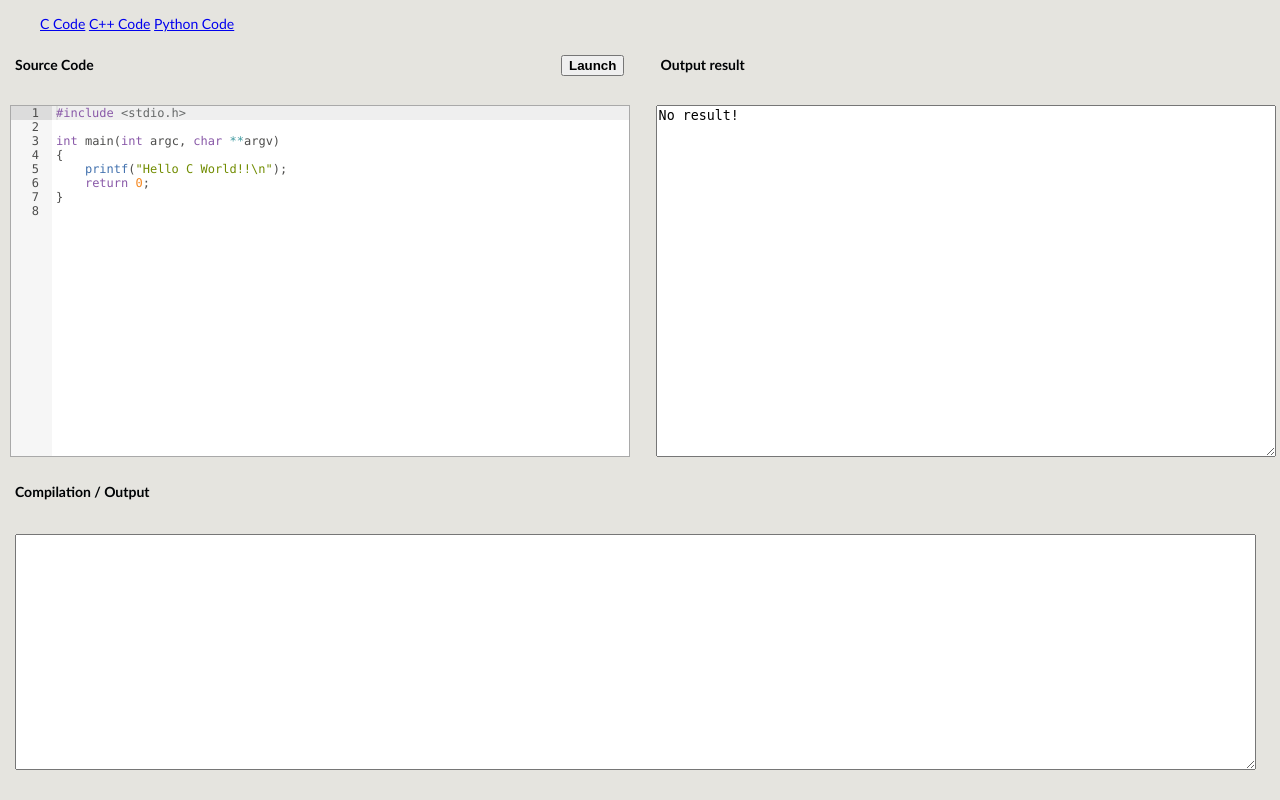
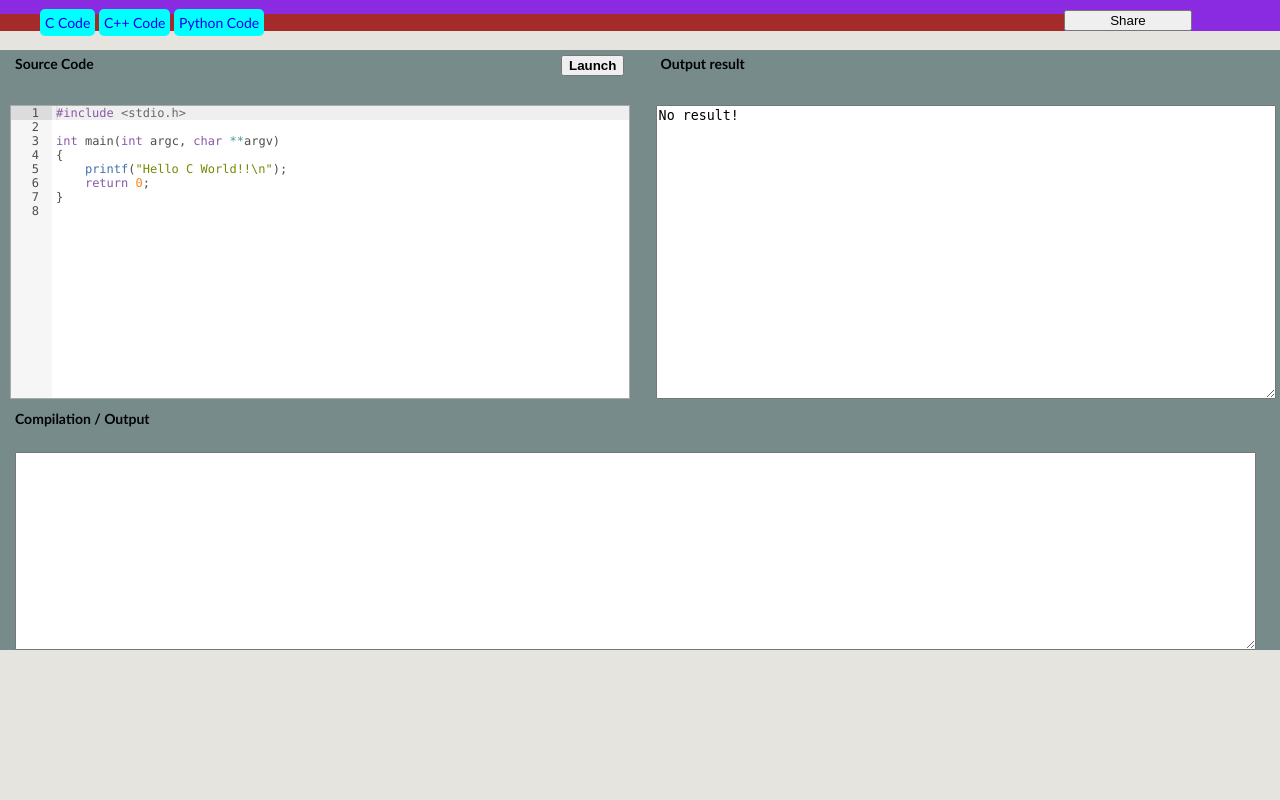
Before and after one commit to GordonChen19/CodeLab-Source-Code, a Flask app: page /session/5/C in a window 1280 px wide. Run offline with Flask 3, Linux system fonts and the light colour scheme; a user stored in the database is signed in.

Commit message:
layering share page

```diff
--- a/Website/static/css/editor.css
+++ b/Website/static/css/editor.css
@@ -3,23 +3,53 @@ body {
     color: #000305;
     font-size: 87.5%; /* Base font size: 14px */
     font-family: 'Trebuchet MS', Trebuchet, 'Lucida Sans Unicode', 'Lucida Grande', 'Lucida Sans', Arial, sans-serif;
-    line-height: 1.429;
     margin: 0;
     padding: 0;
-    text-align: left;
+}
+
+#links{
+    background-color: blueviolet;
+    width: 100%;
+}
+
+ul{
+    width: 80%;
+    background-color: brown;
+    display: block;
+    float: left;
 }
 
 li {
     display: inline;
+    background-color: aqua;
+    color:black;
+    padding: 5px;
+    border-radius: 5px;
+    border: 5px black;
+}
+li:hover{
+    background-color: rgb(122, 194, 194);
+    color:rgb(55, 52, 52);
+}
+
+a{
+    text-decoration: none;
+    border-radius: 5px;
+}
+
+#share-button{
+    width: 10%;
+    display: inline;
+    margin-top: 10px;
 }
 
 #content {
+    background-color: rgb(120, 139, 139);
     position: absolute;
     top: 50px;
     min-height: 600px;
     min-width: 900px;
     width: 100%;
-    height: 90%;
 }
 
 #code {
--- a/Website/templates/code_editor.html
+++ b/Website/templates/code_editor.html
@@ -14,7 +14,9 @@
                 <li><a href={{h_reference}}>C++ Code</a></li>
                 <li><a href={{h_reference}}>Python Code</a></li>
             </ul>
+            <button id="share-button">Share</button>
         </div>
+
         <div id="content">
             <!-- ************  CODING ZONE  ************ -->
             <div id="code">
@@ -22,6 +24,7 @@
                     <div id="title-code" class="head-section">
                     Source Code
                     </div>
+
                     <input id="launch-button" class="head-section" type="submit" value="Launch" />
 
                     <textarea id="text-code" name="code" rows={{ rows }} cols={{ cols }}>
@@ -52,8 +55,63 @@
 
             </div>
         </div>
+
+        <!-- The Modal -->
+        <div id="myModal" class="modal">
+
+            <!-- Modal content -->
+            <div class="modal-content">
+                <span class="close">&times;</span>
+
+                <form action="" method="POST">
+                    <label for="">Share '{documentName}'</label>
+                    <!-- can follow the sign up page format for email input -->
+                    <input type="email" placeholder="Add people">
+                    <label for="">
+                        People with access <br>
+                        {currentUser}<br>
+                    </label>
+                    <div class="buttonsCenter">
+                        <input id="cancelButton" type="submit"class="button" value="Cancel">
+                        <input id="doneButton" type="submit" class="button"  value="Done">
+                    </div>
+                </form>
+            </div>
+        </div>
+
+
         <script src="{{ url_for('static', filename='ace/ace.js') }}"></script>
         <script>
+            //SHARE BUTTON//
+            // Get the modal
+            var modal = document.getElementById("myModal");
+
+            // Get the button that opens the modal
+            var btn = document.getElementById("share-button");
+
+            // Get the <span> element that closes the modal
+            var span = document.getElementsByClassName("close")[0];
+
+            // When the user clicks the button, open the modal
+            btn.onclick = function() {
+                modal.style.display = "block";
+            }
+
+            // When the user clicks on <span> (x), close the modal
+            span.onclick = function() {
+                modal.style.display = "none";
+            }
+
+            // When the user clicks anywhere outside of the modal, close it
+            window.onclick = function(event) {
+            if (event.target == modal) {
+                modal.style.display = "none";
+            }
+            }
+
+
+
+
             // The Ace editor needs divs instead of textareas
             // So we hide the textarea and show a div instead
             var editorElement = document.getElementById("text-code");
@@ -71,6 +129,7 @@
             document.getElementById("launch-button").addEventListener("click", function () {
                 editorElement.innerHTML = editor.getValue();
             });
+
         </script>
     </body>
 </html>
```
Also changed, not shown: other parts of Website/static/css/editor.css (+83 -0 lines). Lines whose indentation alone changed are shown as unchanged.
